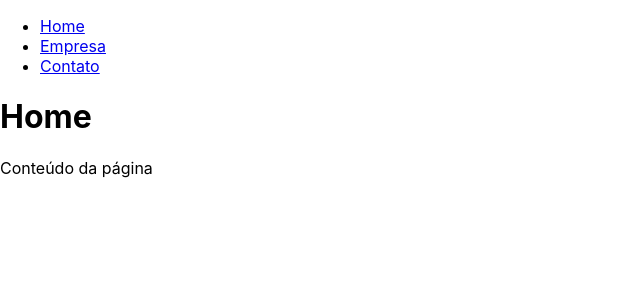
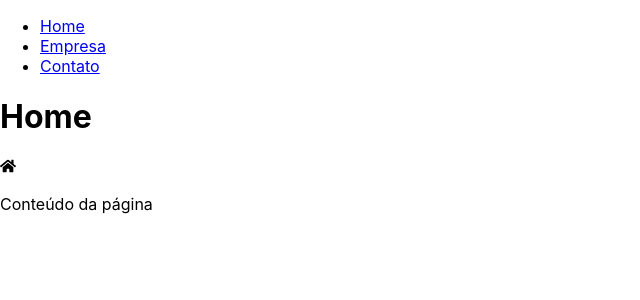
Before and after one commit to LuizCBonini/projeto-em-react, a React (Create React App) app: page / in a window 1280 px wide. Shown: the top 300 px of the page, without its empty margins (0-640 px from the left). Built offline with nearby package versions, Linux system fonts and the light colour scheme.

Commit message:
Aprendendo React Icons

```diff
--- a/package.json
+++ b/package.json
@@ -8,6 +8,7 @@
     "@testing-library/user-event": "^13.5.0",
     "react": "^17.0.2",
     "react-dom": "^17.0.2",
+    "react-icons": "^4.3.1",
     "react-router-dom": "^6.2.1",
     "react-scripts": "5.0.0",
     "web-vitals": "^2.1.2"
--- a/src/Pages/Home.js
+++ b/src/Pages/Home.js
@@ -1,7 +1,9 @@
+import {FaHome} from 'react-icons/fa'
+
 function Home() {
     return (
         <div>
-            <h1>Home</h1>
+            <h1>Home</h1><FaHome/>
             <p>Conteúdo da página</p>
         </div>
     )
```
Also changed, not shown: 1 other file (tests, documents, lock files or other folders).
